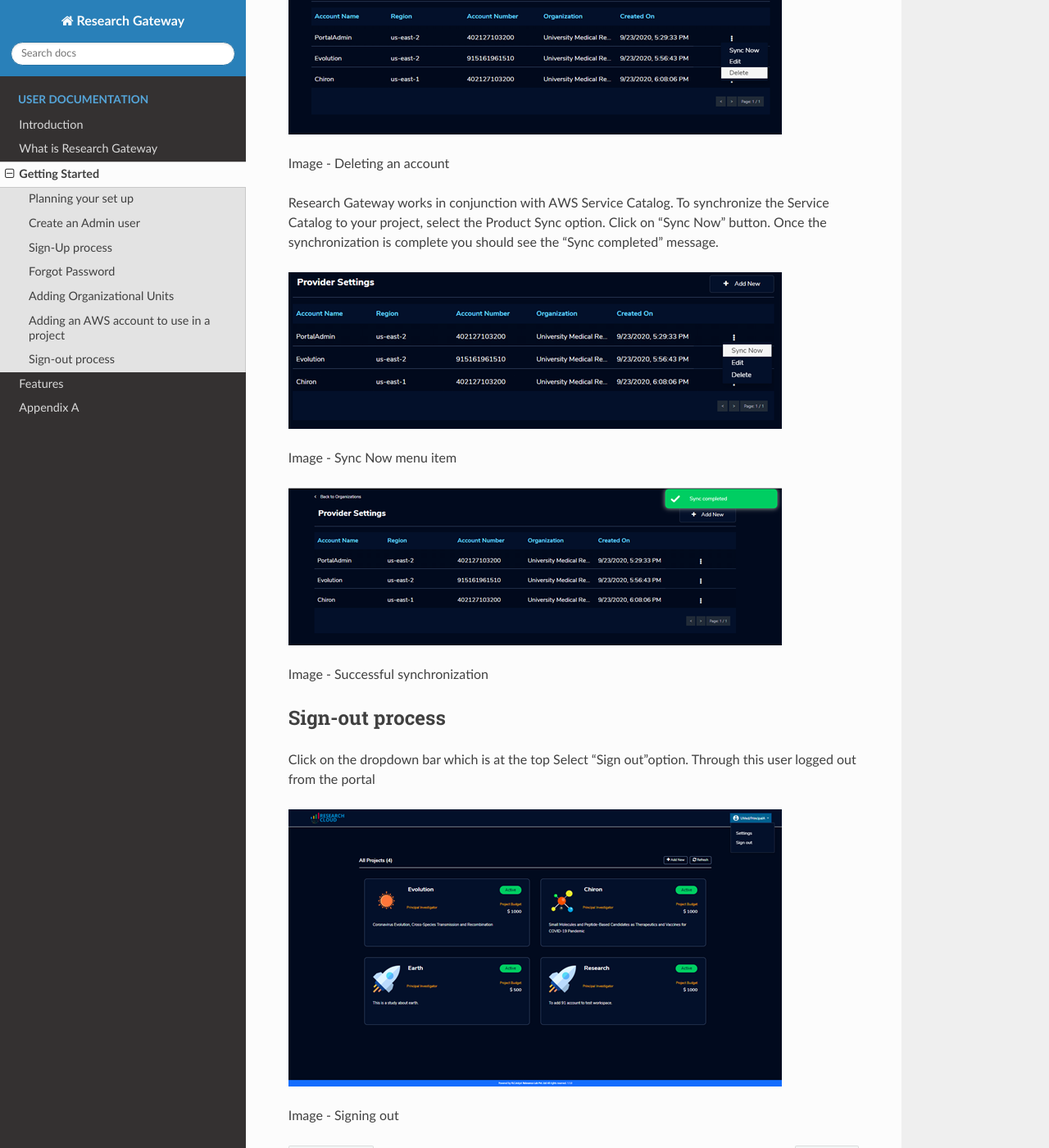
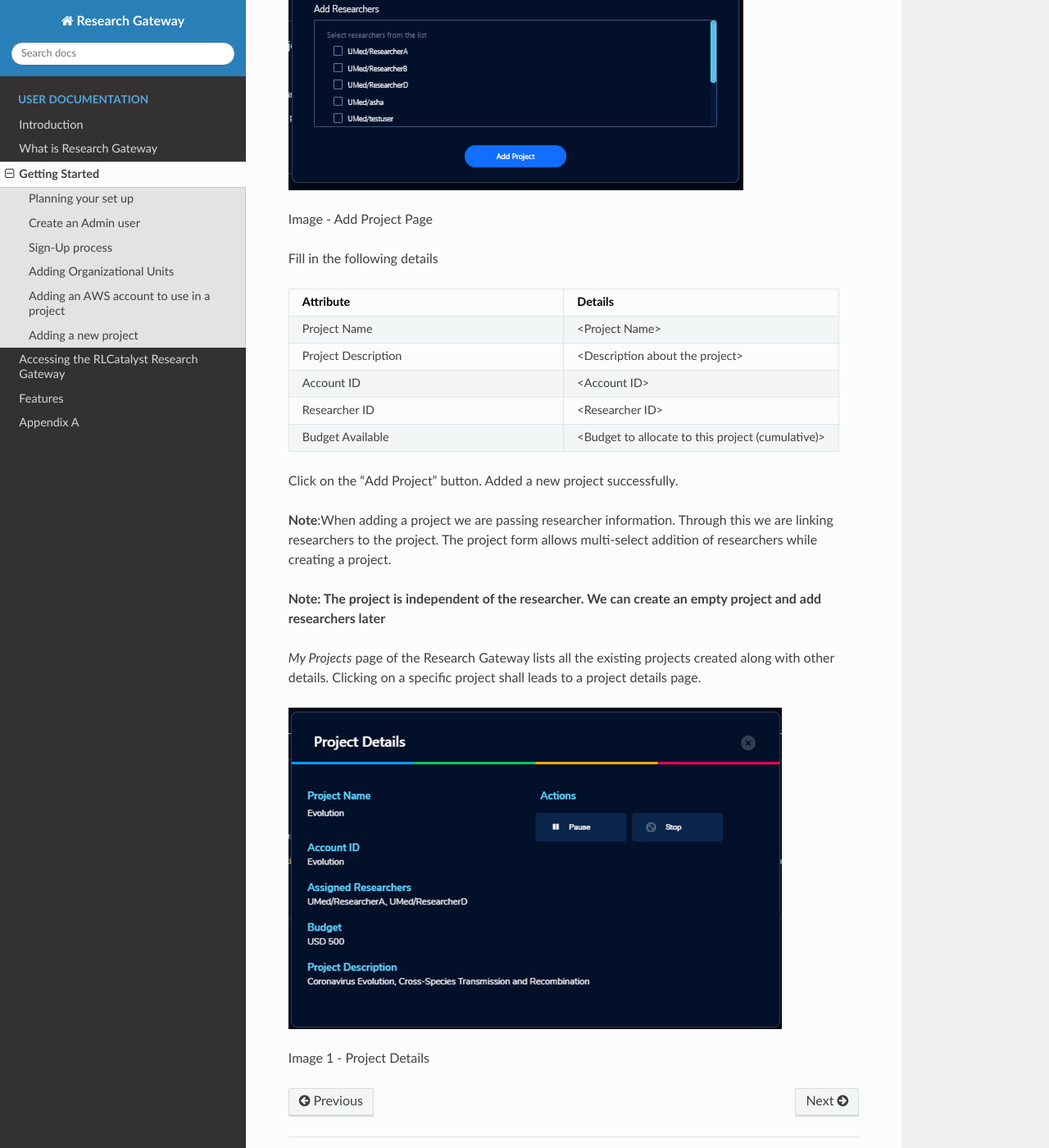
Before and after one commit to RLOpenCatalyst/rg-doc, a Sphinx documentation site: the page built from source/GettingStarted.rst, in a window 1280 px wide and 1400 px high, scrolled down 9092 px. Shown: the whole window at 82% size. Built offline with Sphinx 7.4.7 and the Read the Docs theme 2.0.0, drawn with Linux system fonts in a browser that asks for light colours; some of the changed text lies outside the part shown.

Commit message:
Introduced the Accessing RG section

```diff
--- /dev/null
+++ b/source/AccessingRG.rst
@@ -0,0 +1,84 @@
+Accessing the RLCatalyst Research Gateway
+=========================================
+
+.. contents::
+
+Sign-in process
+---------------
+
+Access the URL provided to you for your instance of RLCatalyst Research Gateway.
+
+.. figure:: images/SigninPage.png
+   :scale: 100 %
+   :alt: Signing in
+
+Image - Signing in
+
+Fill the following details
+
+.. list-table::
+   :widths: 50, 50
+   :header-rows: 1
+
+   * - Field
+     - Details
+   * - Organization Name
+     -  <Name of the Organization>
+   * - Username
+     - <Username that is used for login>
+   * - Password
+     - <Password for this user>
+
+Sign-out process
+----------------
+
+Click on the dropdown bar which is at the top
+Select “Sign out”option. Through this user logged out from the portal
+
+.. figure:: images/signout3.png
+   :scale: 100 %
+   :alt: Signing out
+
+Image - Signing out
+
+Forgot Password
+---------------
+
+In case a user would like to reset his password, the reset password screen can be accessed from the sign in page. Choose the *Forgot Password* link.
+
+.. image:: images/forgotpassword.png
+
+On clicking the link the user is navigated to the reset password screen.
+
+.. figure:: images/resetpassword.png
+   :scale: 100 %
+   :alt: Reset password
+
+Fill the following details
+
+.. list-table::
+   :widths: 50, 50
+   :header-rows: 1
+
+   * - Field
+     - Details
+   * - Organization Name
+     -  <Name of the Organization>
+   * - Username
+     - <Username that is used for login>
+   * - E-mail address
+     - <Registered Email ID>
+
+
+If the details provided are valid, he will get a verification link that has been sent to his email to reset the password.
+On clicking the link in the email, the user is prompted to enter (and confirm) a new password.  The password change is either successful or unsuccessful (this will be like verification success and error screens).  The user is then redirected back to the login screen.
+
+.. figure:: images/verificationlink.png
+   :scale: 100 %
+   :alt: Verification Link sent in email.
+
+.. figure:: images/reset.png
+   :scale: 100 %
+   :alt: Password reset message
+
+**Note:** If a user tries to reset password more than 10 times it should throw the above message **“Attempt limit exceeded. Please try again”**
--- a/source/Features.rst
+++ b/source/Features.rst
@@ -51,52 +51,14 @@
 .. image:: images/Image4.png
 
 
-Sign-out process
------------------
-Click on the dropdown bar which is at the top right.
-Select “Sign out”option. The user will be logged out from the portal.
-
-.. image:: images/signout.png
-
-
 Principal Account
 ------------------
+
 As a Principal Investigator, I will be able to create Projects within my Organization. A project shall be associated with a Budget with an associated dollar amount that is funded from a specific Grant to the organization. A Project can use Resources only if there is an associated budget that can meet the forecasted needs.
-
-How to add new project
-
-Login to the Research Gateway
-Click on the  “+Add New” button.Project application form is opened.
-
-.. image:: images/principalaccount.png
-
-.. image:: images/addproject.png
-
-Image  - Add Project Page
-
-Fill the following Details
-Project Name        :<Project Name>
-
-Project Description  :<Description about the project>
-
-Account ID        :<Account ID>
-
-Researcher ID    :<Researcher ID>
-
-Budget Available    :<Cost of the Budget>
-
-
-Click on the “Add Project” button. Added a new project successfully.
-
-NOTE:When adding a project we are  passing researcher information. Through this we are linking researchers to the project. The project form allows multi-select addition of researchers while creating a project.
-
-
-**Note:  The project is independent of the researcher. We should create empty project and add researchers later**
 
 My Projects page of the Research Gateway shall list all the existing projects created along with other details. Clicking on a specific project shall leads to a project details page.
 
 .. image:: images/projectdetails.png
-
 
 Image 1 - Project Details
 
@@ -174,14 +136,7 @@
 
 
 
-Sign-out process
 
-
-Login in to Research Gateway
-Click on the dropdown bar which is at the top
-Select “Sign out”option. Through this user logged out from the portal
-
-.. image:: images/signout3.png
 
 
 
--- a/source/GettingStarted.rst
+++ b/source/GettingStarted.rst
@@ -12,6 +12,8 @@
 
 If you are using the Enterprise version, your IT department will provide you a URL to access the product. You can set up an Administrator user by following the steps below.
 
+.. contents::
+
 Planning your set up
 --------------------
 
@@ -25,7 +27,7 @@
 
 Users with the Principal Investigator role can perform the steps below.
 
-  * Adding Projects
+  * `Adding a new project`_
   * Assigning Researchers to projects
 
 Create an Admin user
@@ -78,49 +80,6 @@
 
 On successful validation, users  will be allowed to login into the Research Gateway. By default the user will be assigned a *Researcher* role.
 To assign an *Administrator* or *Principal Investigator* role, please contact rlc.support@relevancelab.com
-
-Forgot Password
----------------
-
-In case a user would like to reset his password, the reset password screen can be accessed from the sign in page. Choose the *Forgot Password* link.
-
-.. image:: images/forgotpassword.png
-
-On clicking the link the user is navigated to the reset password screen.
-
-.. figure:: images/resetpassword.png
-   :scale: 100 %
-   :alt: Reset password
-
-Fill the following details
-
-.. list-table::
-   :widths: 50, 50
-   :header-rows: 1
-
-   * - Field
-     - Details
-   * - Organization Name
-     -  <Name of the Organization>
-   * - Username
-     - <Username that is used for login>
-   * - E-mail address
-     - <Registered Email ID>
-
-
-If the details provided are valid, he will get a verification link that has been sent to his email to reset the password.
-On clicking the link in the email, the user is prompted to enter (and confirm) a new password.  The password change is either successful or unsuccessful (this will be like verification success and error screens).  The user is then redirected back to the login screen.
-
-.. figure:: images/verificationlink.png
-   :scale: 100 %
-   :alt: Verification Link sent in email.
-
-.. figure:: images/reset.png
-   :scale: 100 %
-   :alt: Password reset message
-
-**Note:** If a user tries to reset password more than 10 times it should throw the above message **“Attempt limit exceeded. Please try again”**
-
 
 .. _`Adding Organizational Units`:
 
@@ -252,14 +211,50 @@
 
 Image  - Successful synchronization
 
-Sign-out process
-----------------
+.. _`Adding a new project`:
 
-Click on the dropdown bar which is at the top
-Select “Sign out”option. Through this user logged out from the portal
+Adding a new project
+--------------------
 
-.. figure:: images/signout3.png
-   :scale: 100 %
-   :alt: Signing out
+Login to the Research Gateway as a Principal Investigator.
 
-Image - Signing out
+Click on the  “+Add New” button. Project application form is opened.
+
+.. image:: images/principalaccount.png
+
+.. image:: images/addproject.png
+
+Image  - Add Project Page
+
+Fill in the following details
+
+.. list-table::
+   :widths: 50, 50
+   :header-rows: 1
+
+   * - Attribute
+     - Details
+   * - Project Name
+     - <Project Name>
+   * - Project Description
+     - <Description about the project>
+   * - Account ID
+     - <Account ID>
+   * - Researcher ID
+     - <Researcher ID>
+   * - Budget Available
+     - <Budget to allocate to this project (cumulative)>
+
+
+Click on the “Add Project” button. Added a new project successfully.
+
+**Note**:When adding a project we are  passing researcher information. Through this we are linking researchers to the project. The project form allows multi-select addition of researchers while creating a project.
+
+**Note:  The project is independent of the researcher. We can create an empty project and add researchers later**
+
+*My Projects* page of the Research Gateway lists all the existing projects created along with other details. Clicking on a specific project shall leads to a project details page.
+
+.. image:: images/projectdetails.png
+
+
+Image 1 - Project Details
--- a/source/index.rst
+++ b/source/index.rst
@@ -27,5 +27,6 @@
    Introduction
    WhatIsRG
    GettingStarted
+   AccessingRG
    Features
    Appendices
```
